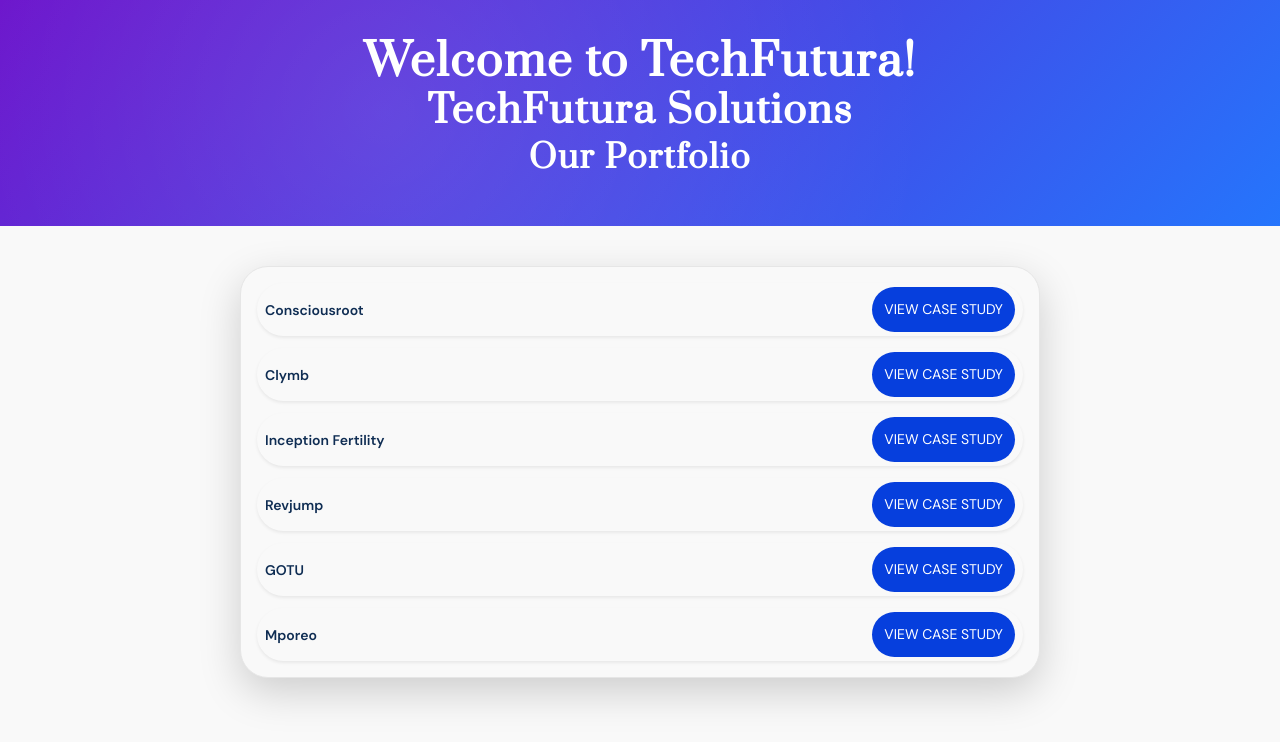
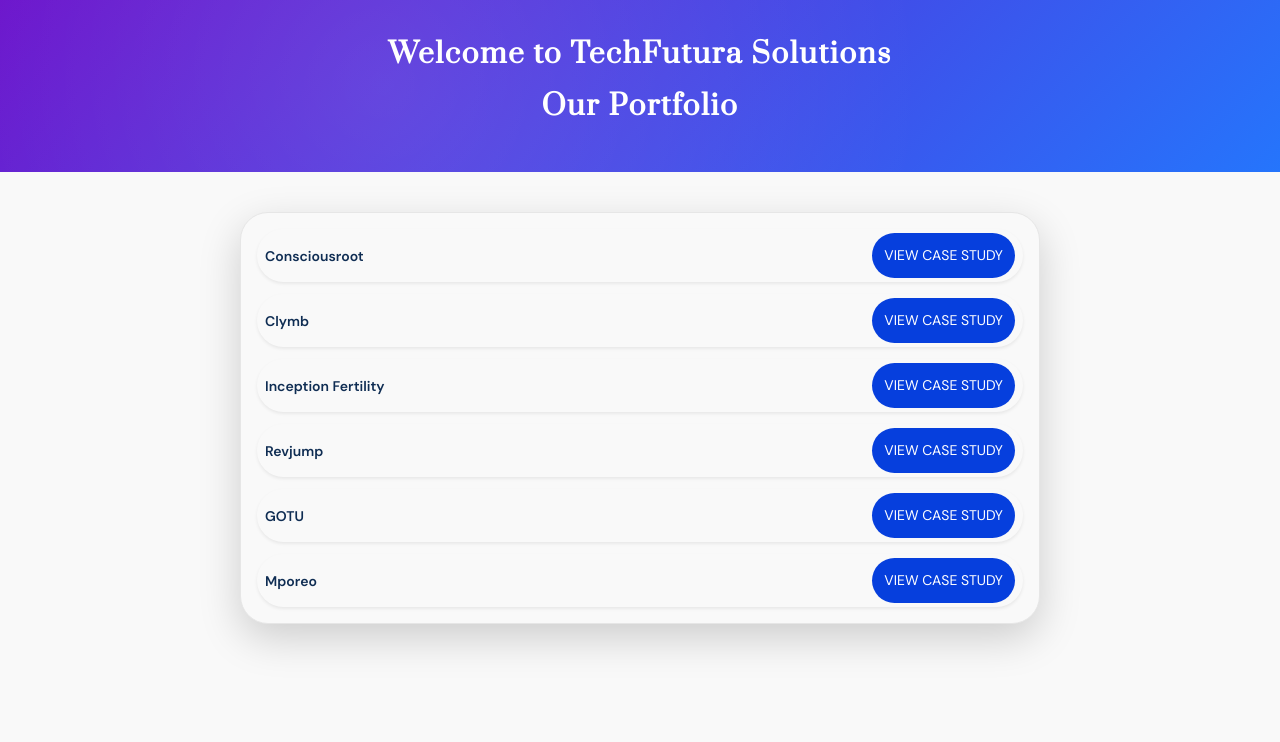
Before and after one commit to ketan123456/TechFutura-Solutions-Portfolio, a Next.js app: page / in a window 1280 px wide. Shown: the top 742 px of the page. Built offline with nearby package versions, Linux system fonts and the light colour scheme.

Commit message:
merged remote changes

```diff
--- a/src/components/Home/page.tsx
+++ b/src/components/Home/page.tsx
@@ -23,13 +23,13 @@
           }}
         />
         <div className="container position-relative py-5">
-          <h1 className="h2 mb-2 text-center fw-bold  text-white">
-            Welcome to TechFutura!
+          <h1 className="h5 mb-2 text-center fw-bold mb-6  text-white">
+            Welcome to TechFutura Solutions
           </h1>
-          <h2 className=" h3 mb-2 text-white fw-bold mb-3 text-shadow-lg">
+          {/* <h2 className="h6 mb-2 text-white fw-bold mb-3 text-shadow-lg">
             TechFutura Solutions
-          </h2>
-          <h3 className="h4 fw-bold  text-white mb-3">Our Portfolio</h3>
+          </h2> */}
+          <h3 className="h5 fw-bold  text-white mb-3">Our Portfolio</h3>
         </div>
       </section>
       <div className="px-3">
```
